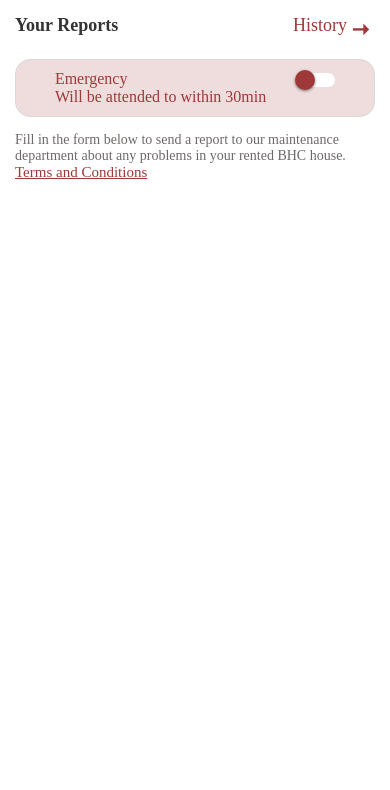
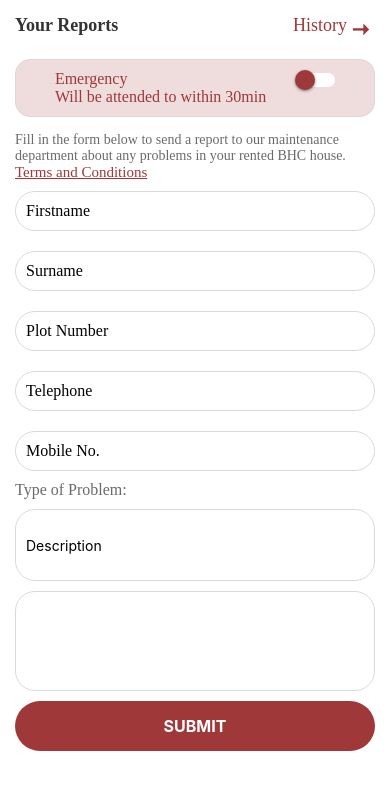
Before and after one commit to GovanDBT/BHC-App, a React Native app: screen / in a window 390 px wide. Shown: the top 790 px of the page. Built offline with nearby package versions, Linux system fonts and the light colour scheme.

Commit message:
create input forms

```diff
--- a/app/screens/MaintenanceScreen.js
+++ b/app/screens/MaintenanceScreen.js
@@ -1,11 +1,20 @@
 import React from "react";
-import { ScrollView, StyleSheet, View, Text, Switch } from "react-native";
+import {
+  ScrollView,
+  StyleSheet,
+  View,
+  Text,
+  Switch,
+  TextInput,
+} from "react-native";
 
 import { MaterialCommunityIcons } from "@expo/vector-icons";
 
 import Screen from "./Screen";
 import AppText from "../components/AppText";
 import colors from "../config/colors";
+import { AppForm, AppFormField, SubmitButton } from "../components/forms";
+import AppTextInput from "../components/AppTextInput";
 
 // NOTE:
 // const [isEnabled, setIsEnabled] = useState(false);
@@ -46,8 +55,72 @@ function MaintenanceScreen(props) {
 
         <AppText style={styles.text}>
           Fill in the form below to send a report to our maintenance department
-          about any problems in your rented BHC house. <AppText style={styles.termsConditions}>Terms and Conditions</AppText>
+          about any problems in your rented BHC house.{" "}
+          <AppText style={styles.termsConditions}>Terms and Conditions</AppText>
         </AppText>
+
+        {/* report fault forms */}
+        <AppForm>
+          <AppFormField
+            autoCapitalize="none"
+            autoCorrect={false}
+            keyboardType="default"
+            name="firstname"
+            placeholder="Firstname"
+            textContentType="name"
+          />
+          <AppFormField
+            autoCapitalize="none"
+            autoCorrect={false}
+            keyboardType="default"
+            name="Surname"
+            placeholder="Surname"
+            textContentType="familyName"
+          />
+          <AppFormField
+            autoCapitalize="none"
+            autoCorrect={false}
+            keyboardType="default"
+            name="plotNo"
+            placeholder="Plot Number"
+            textContentType="none"
+          />
+          <AppFormField
+            autoCapitalize="none"
+            autoCorrect={false}
+            keyboardType="default"
+            name="telephone"
+            placeholder="Telephone"
+            textContentType="telephoneNumber"
+          />
+          <AppFormField
+            autoCapitalize="none"
+            autoCorrect={false}
+            keyboardType="default"
+            name="mobileNo"
+            placeholder="Mobile No."
+            textContentType="none"
+          />
+          <AppText style={styles.problemType}>Type of Problem:</AppText>
+
+
+          <AppTextInput
+            style={styles.description}
+            autoCapitalize="none"
+            autoCorrect={false}
+            keyboardType="default"
+            name="description"
+            placeholder="Description"
+            textContentType="none"
+          />
+
+          <View style={styles.camera}></View>
+
+          <SubmitButton
+            title={"Submit"}
+            onPress={() => console.log("Form Submitted")}
+          />
+        </AppForm>
       </ScrollView>
     </Screen>
   );
@@ -91,6 +164,22 @@ const styles = StyleSheet.create({
     color: colors.primary,
     textDecorationLine: "underline",
     fontSize: 15,
+  },
+  problemType: {
+    color: colors.lightTextColor,
+  },
+  description: {
+    height: 50,
+    alignItems: "center",
+  },
+  camera: {
+    width: '100%',
+    height: 100,
+    borderWidth: 1,
+    borderColor: colors.inputBorderColor,
+    borderRadius: 20,
+    padding: 10,
+
   }
 });
 
```
